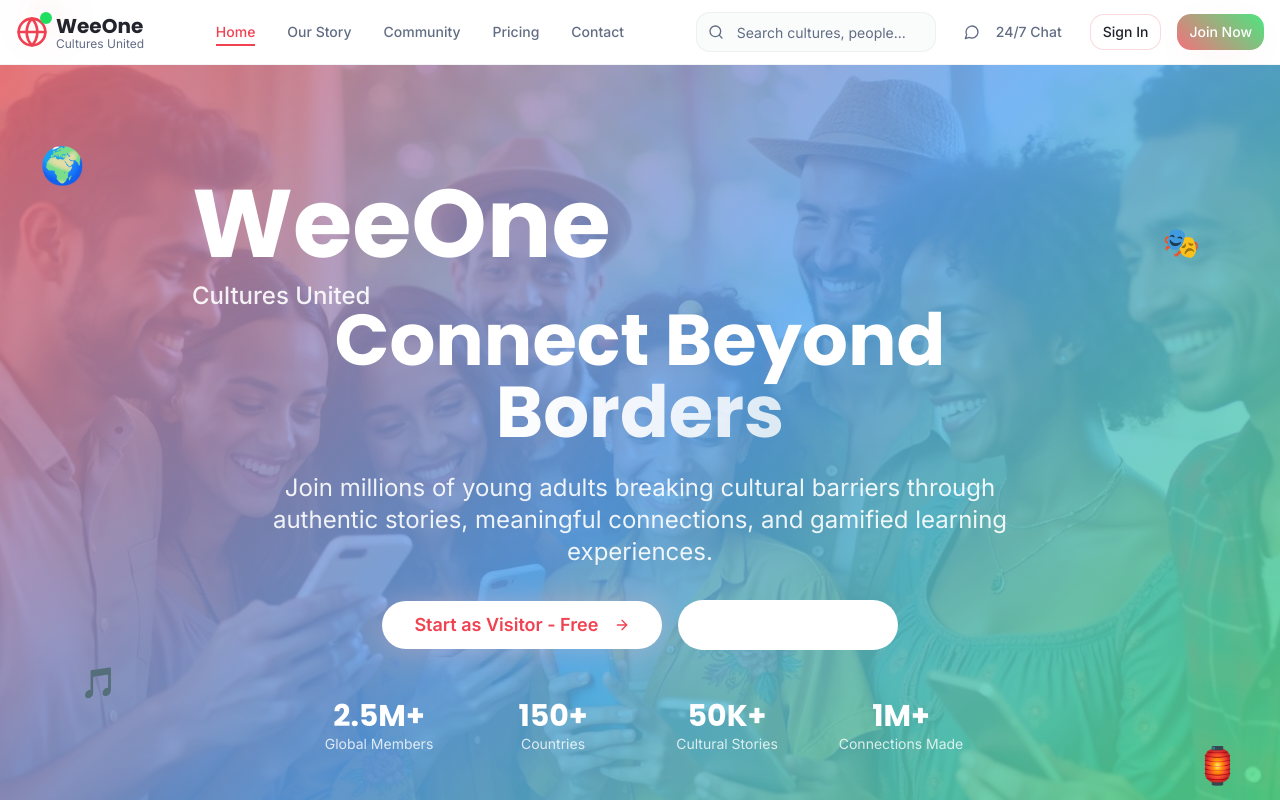
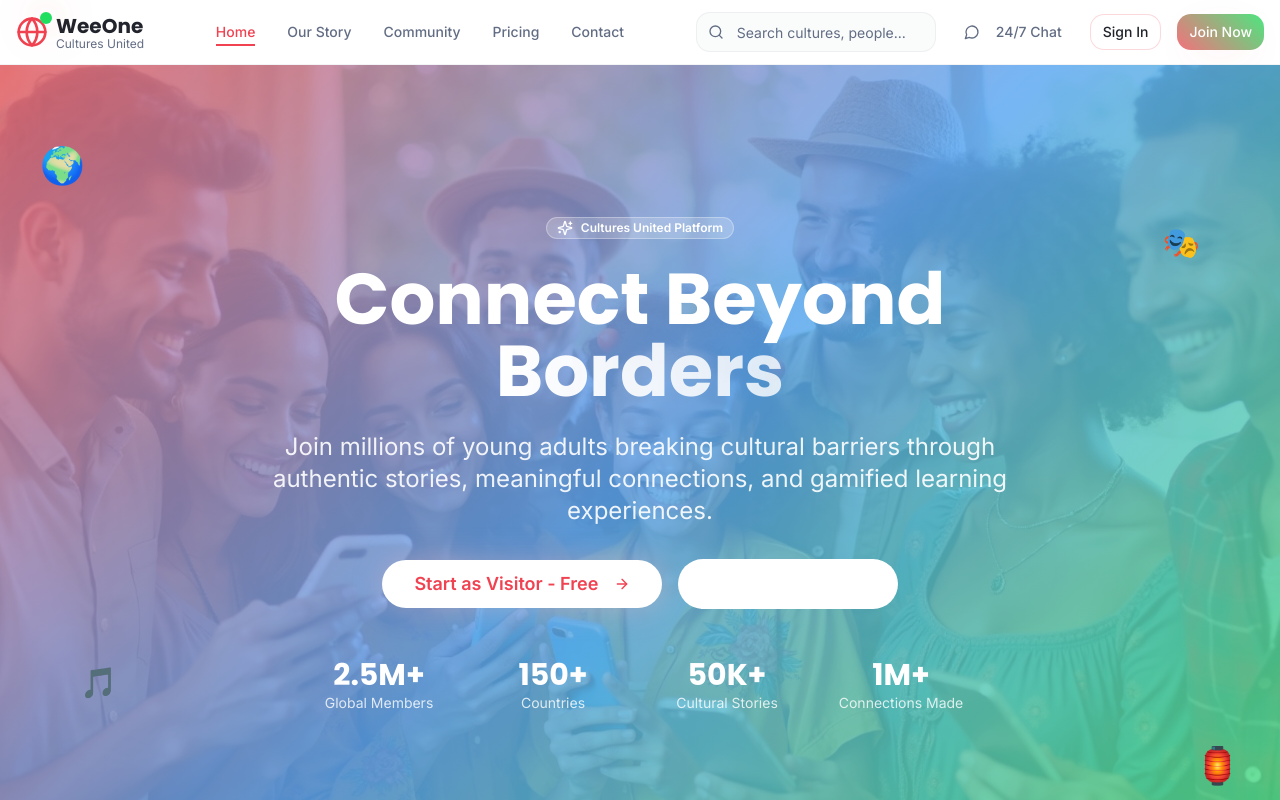
Before and after one commit to hanbliemna/weeone, a React (Vite) app: page / in a window 1280 px wide. Shown: the top 800 px of the page. Built offline with nearby package versions, Linux system fonts and the light colour scheme.

Commit message:
Reverted to commit 9f55c3a5cf5d63135405768ec3ad996d0a3024f3

```diff
--- a/src/pages/Index.tsx
+++ b/src/pages/Index.tsx
@@ -112,20 +112,15 @@ const Index = () => {
 
         {/* Hero Content */}
         <div className={`relative z-20 max-w-4xl mx-auto px-4 text-center text-white transition-all duration-1000 ${isVisible ? 'animate-fade-in-up' : 'opacity-0'}`}>
-          {/* Project Name and Tagline */}
-          <div className="absolute top-0 left-0 text-left">
-            <h1 className="text-6xl md:text-8xl font-bold font-display mb-2 text-white">
-              WeeOne
-            </h1>
-            <p className="text-xl md:text-2xl text-white/90 font-medium">
-              Cultures United
-            </p>
-          </div>
+          <Badge className="mb-6 bg-white/20 text-white border-white/30 hover:bg-white/30">
+            <Sparkles className="h-4 w-4 mr-2" />
+            Cultures United Platform
+          </Badge>
 
-          <h2 className="text-5xl md:text-7xl font-bold font-display mb-6 leading-tight mt-32">
+          <h1 className="text-5xl md:text-7xl font-bold font-display mb-6 leading-tight">
             Connect Beyond
             <span className="bg-gradient-to-r from-white via-white/90 to-white/80 bg-clip-text text-transparent"> Borders</span>
-          </h2>
+          </h1>
 
           <p className="text-xl md:text-2xl mb-8 text-white/90 leading-relaxed max-w-3xl mx-auto">
             Join millions of young adults breaking cultural barriers through authentic stories,
```
